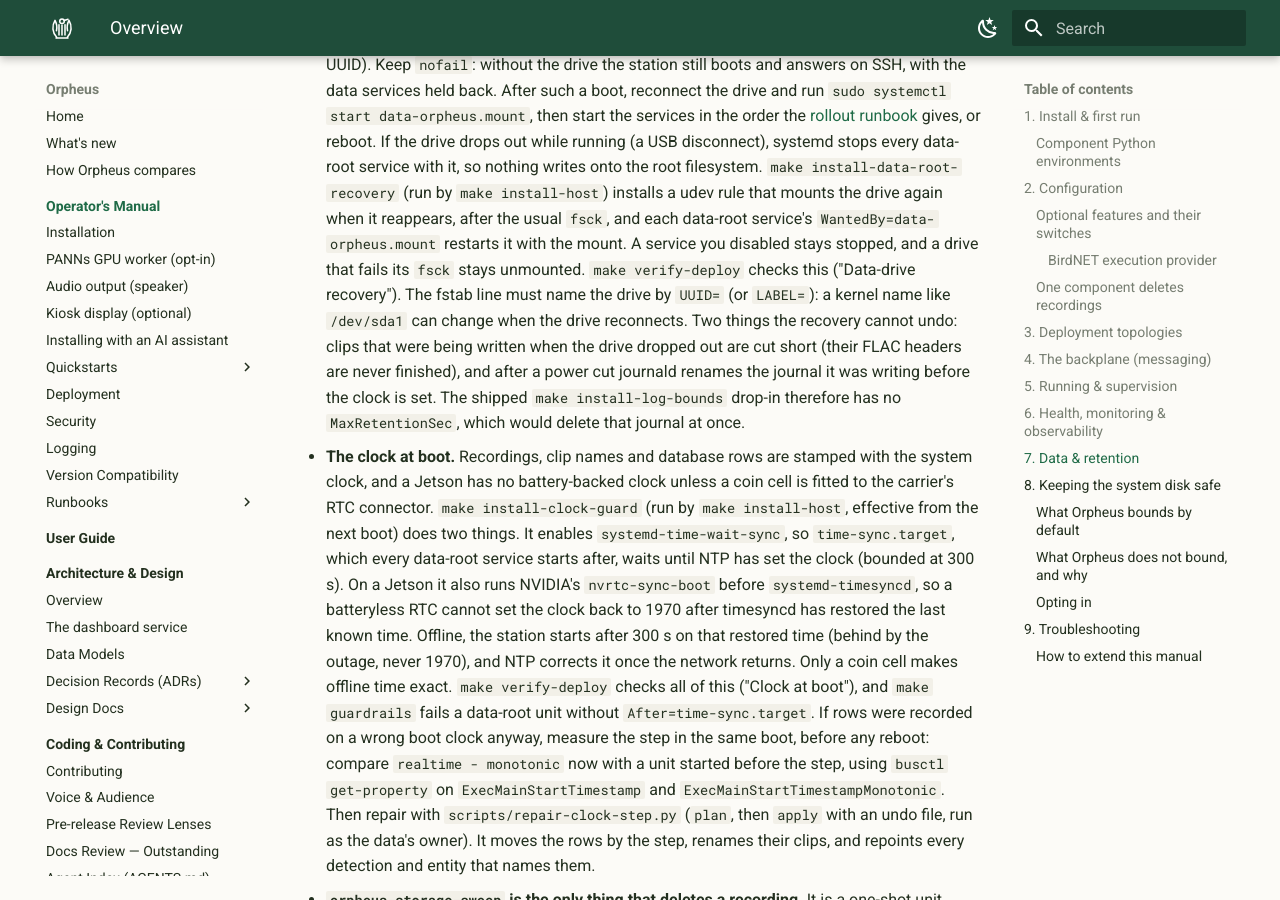
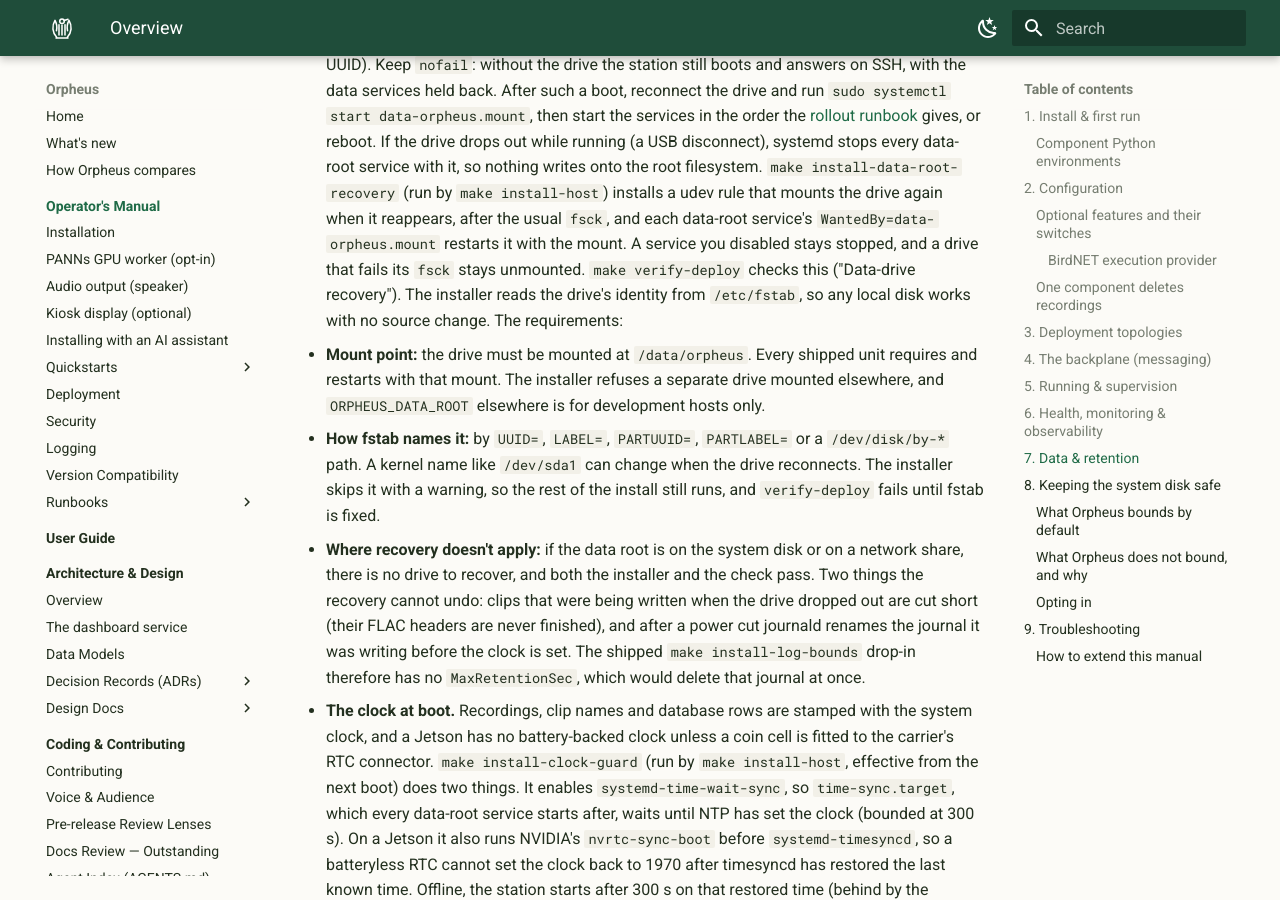
Before and after one commit to scottchronicity/orpheus, an MkDocs documentation site: the page built from docs/operator-manual/index.md, in a window 1280 px wide and 900 px high, scrolled down 10191 px. Built offline with MkDocs 1.6.1 and Material for MkDocs 9.7.7, drawn with Linux system fonts in a browser that asks for light colours.

Commit message:
fix(storage): make data-drive recovery consistent on every supported host
Portability audit of 93f0f29. The drive is still identified only from
/etc/fstab (no UUID is built in); three gaps closed:

- A separate drive mounted anywhere but /data/orpheus got a udev rule for
  its own mount, but every unit requires and restarts with
  data-orpheus.mount, so the drive would come back and the services would
  not. The installer now refuses that with the fix (mount it at
  /data/orpheus); verify-deploy fails it. A development ORPHEUS_DATA_ROOT
  that is not an fstab entry is still a no-op.
- A kernel-name (/dev/sdX) or network fstab source made the installer exit
  1, which aborted make install-host before the components installed. Now
  a kernel name is skipped with a warning and fails verify-deploy until
  fstab names the drive stably; a network share is not a drive to recover
  and passes both.
- The check matched the rule loosely. Installer and check now share
  scripts/data-root-source.sh, so they map fstab sources identically and
  the check requires the exact rule line. /dev/disk/by-partuuid and
  by-partlabel are mapped too.

A unit WantedBy a mount that does not exist (data root on the system
disk) enables and starts normally; checked in the user manager. 7 more
bats tests; operator manual states the requirements.

```diff
--- a/docs/operator-manual/index.md
+++ b/docs/operator-manual/index.md
@@ -334,8 +334,19 @@ the video’s time window, including when the window crosses midnight.
   and each data-root service's `WantedBy=data-orpheus.mount` restarts it with
   the mount. A service you disabled stays stopped, and a drive that fails its
   `fsck` stays unmounted. `make verify-deploy` checks this ("Data-drive
-  recovery"). The fstab line must name the drive by `UUID=` (or `LABEL=`): a
-  kernel name like `/dev/sda1` can change when the drive reconnects.
+  recovery"). The installer reads the drive's identity from `/etc/fstab`, so
+  any local disk works with no source change. The requirements:
+  - **Mount point:** the drive must be mounted at `/data/orpheus`. Every
+    shipped unit requires and restarts with that mount. The installer refuses
+    a separate drive mounted elsewhere, and `ORPHEUS_DATA_ROOT` elsewhere is
+    for development hosts only.
+  - **How fstab names it:** by `UUID=`, `LABEL=`, `PARTUUID=`, `PARTLABEL=`
+    or a `/dev/disk/by-*` path. A kernel name like `/dev/sda1` can change when
+    the drive reconnects. The installer skips it with a warning, so the rest of
+    the install still runs, and `verify-deploy` fails until fstab is fixed.
+  - **Where recovery doesn't apply:** if the data root is on the system disk
+    or on a network share, there is no drive to recover, and both the installer
+    and the check pass.
   Two things the recovery cannot undo: clips that were being written when the
   drive dropped out are cut short (their FLAC headers are never finished), and
   after a power cut journald renames the journal it was writing before the clock
```
Also changed, not shown: 4 other files.
